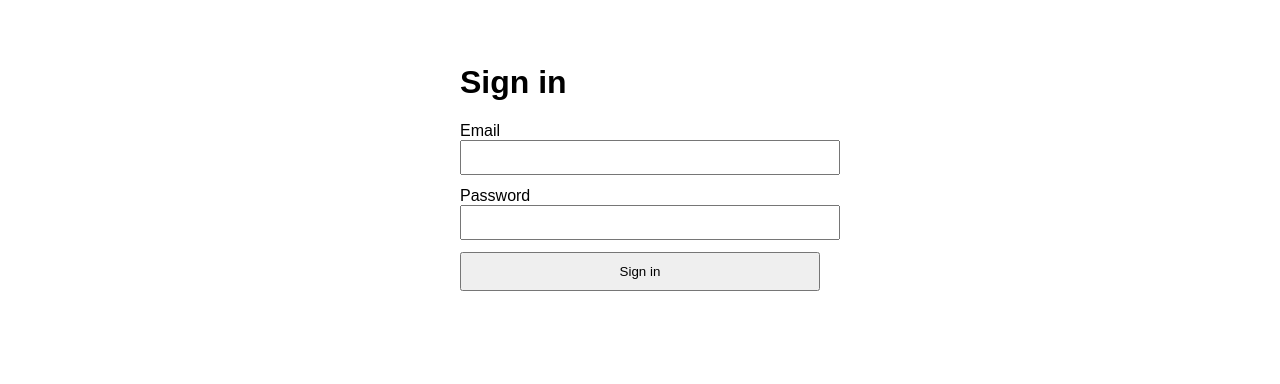
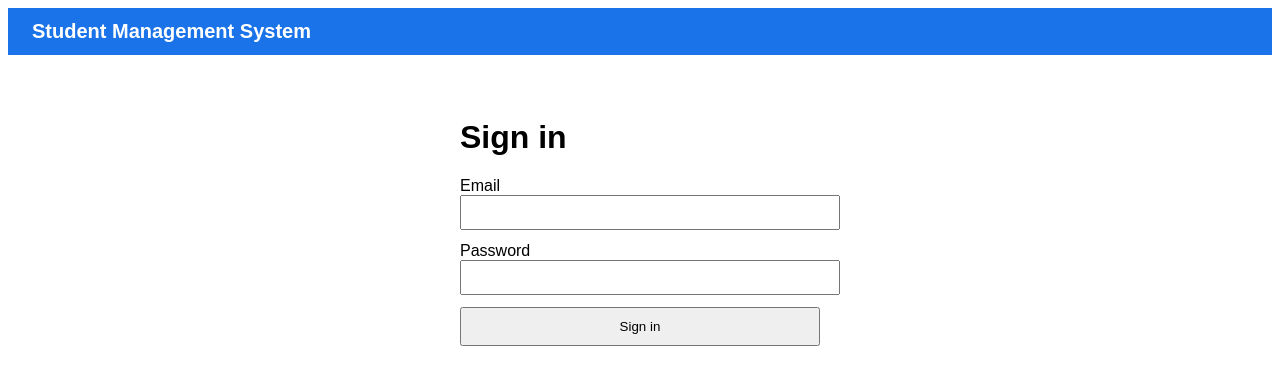
Before and after one commit to dheeman-p/student-management-system-fe, a React (Vite) app: page /login in a window 1280 px wide. Shown: the top 384 px of the page. Built offline with nearby package versions, Linux system fonts and the light colour scheme; no server answers.

Commit message:
feat(ui): add Student Management System header

```diff
--- a/src/App.tsx
+++ b/src/App.tsx
@@ -1,6 +1,7 @@
 import { Navigate, Route, Routes } from 'react-router-dom';
 import { useEffect, useState } from 'react';
 import Login from './pages/Login';
+import Header from './components/Header';
 import { isAuthenticated, clearToken } from './auth/session';
 import { api, UserProfile } from './api/client';
 
@@ -12,7 +13,9 @@ function Dashboard() {
   }, []);
 
   return (
-    <main style={{ maxWidth: 640, margin: '4rem auto', fontFamily: 'sans-serif' }}>
+    <>
+      <Header />
+      <main style={{ maxWidth: 640, margin: '4rem auto', fontFamily: 'sans-serif' }}>
       <h1>Dashboard</h1>
       {profile ? (
         <p>
@@ -29,7 +32,8 @@ function Dashboard() {
       >
         Sign out
       </button>
-    </main>
+      </main>
+    </>
   );
 }
 
--- /dev/null
+++ b/src/components/Header.tsx
@@ -0,0 +1,16 @@
+export default function Header() {
+  return (
+    <header
+      style={{
+        background: '#1a73e8',
+        color: '#fff',
+        fontFamily: 'sans-serif',
+        padding: '0.75rem 1.5rem',
+      }}
+    >
+      <h1 style={{ margin: 0, fontSize: '1.25rem', fontWeight: 600 }}>
+        Student Management System
+      </h1>
+    </header>
+  );
+}
--- a/src/pages/Login.tsx
+++ b/src/pages/Login.tsx
@@ -1,5 +1,6 @@
 import { FormEvent, useState } from 'react';
 import { useNavigate } from 'react-router-dom';
+import Header from '../components/Header';
 import { api, ApiError } from '../api/client';
 import { setToken, clearToken } from '../auth/session';
 
@@ -44,7 +45,9 @@ export default function Login() {
   }
 
   return (
-    <main style={{ maxWidth: 360, margin: '4rem auto', fontFamily: 'sans-serif' }}>
+    <>
+      <Header />
+      <main style={{ maxWidth: 360, margin: '4rem auto', fontFamily: 'sans-serif' }}>
       <h1>Sign in</h1>
       <form onSubmit={handleSubmit}>
         <label style={{ display: 'block', marginBottom: 12 }}>
@@ -76,6 +79,7 @@ export default function Login() {
           {loading ? 'Signing in…' : 'Sign in'}
         </button>
       </form>
-    </main>
+      </main>
+    </>
   );
 }
```
